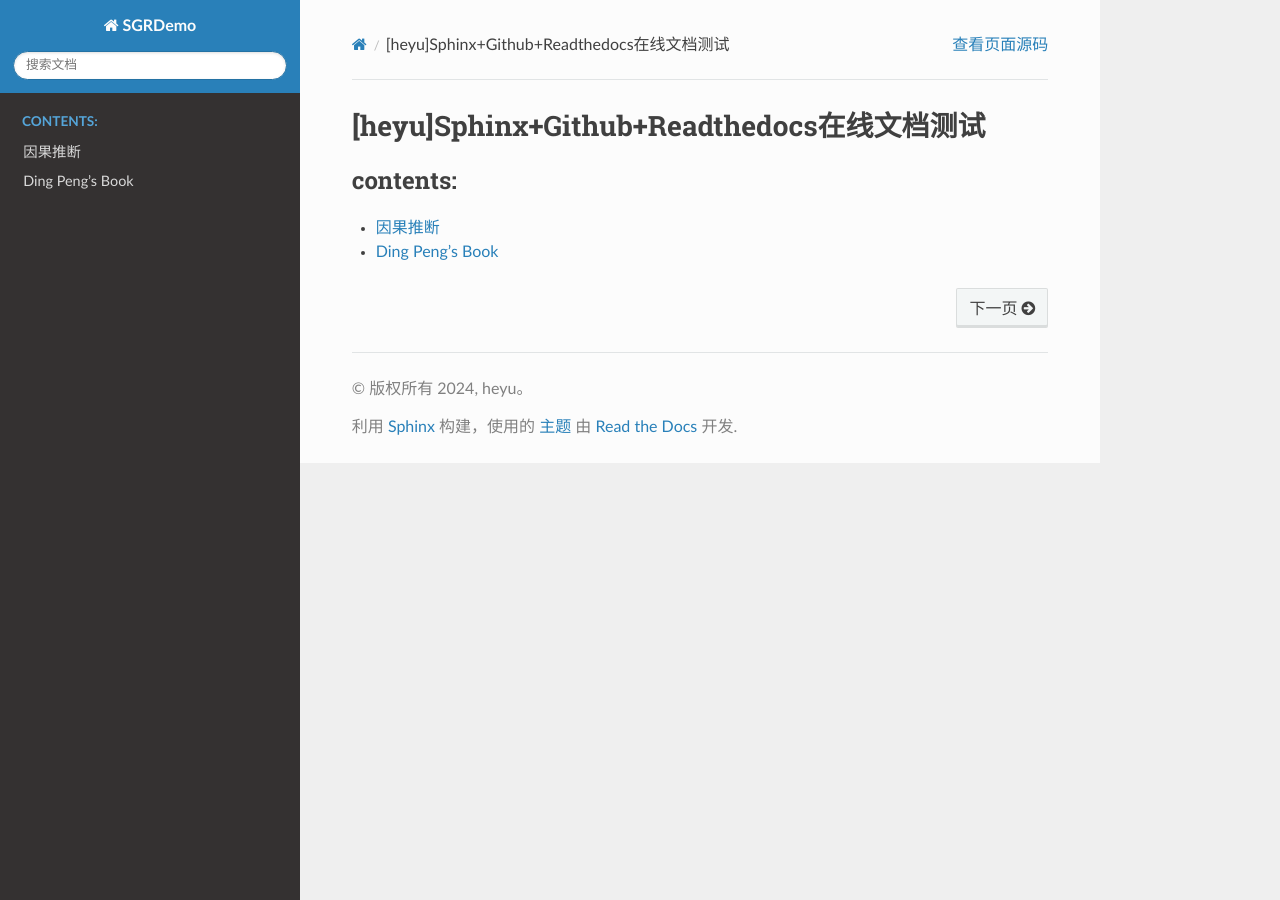
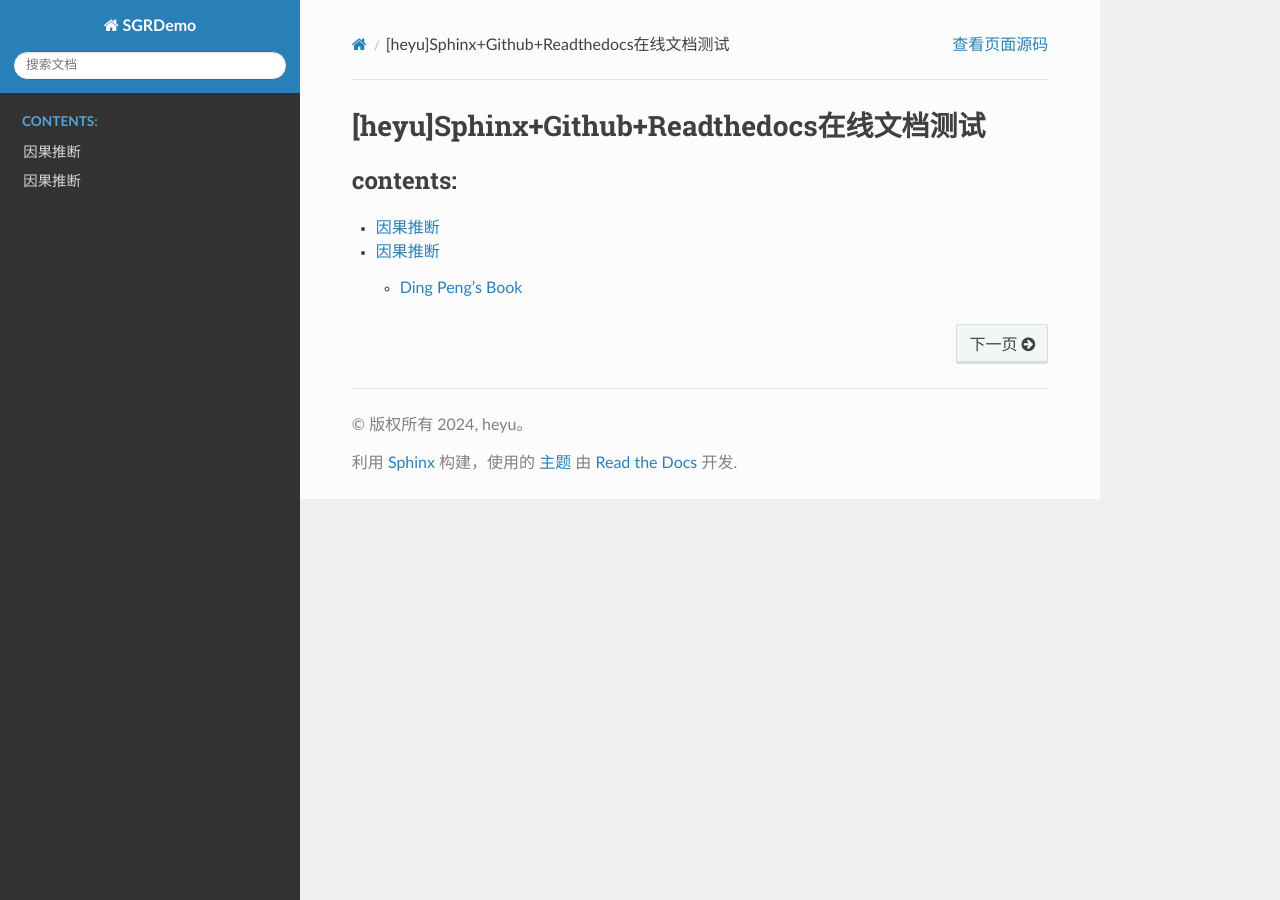
Before and after one commit to heyu58/SGR, a Sphinx documentation site: the page built from source/index.rst, in a window 1280 px wide. Built offline with Sphinx 7.4.7 and the Read the Docs theme 3.1.0, drawn with Linux system fonts in a browser that asks for light colours; pages that are not in the unit, such as notebooks, are missing from menus.

Commit message:
2024.12.8

```diff
--- a/source/causalinference/Ding Peng's Book/index.rst
+++ b/source/causalinference/Ding Peng's Book/index.rst
@@ -1,3 +1,7 @@
+Ding Peng's Book
+=======================
+
+
 .. toctree::
    :maxdepth: 1
 
--- a/source/causalinference/index.rst
+++ b/source/causalinference/index.rst
@@ -1,8 +1,8 @@
-Ding Peng's Book
+因果推断
 =====================
 
 
 .. toctree::
-   :maxdepth: 1
+   :maxdepth: 2
 
    Ding Peng's Book/index
--- a/source/index.rst
+++ b/source/index.rst
@@ -10,7 +10,7 @@
 
 
 .. toctree::
-   :maxdepth: 2
+   :maxdepth: 3
    :caption: contents:
 
    causalinference
```
